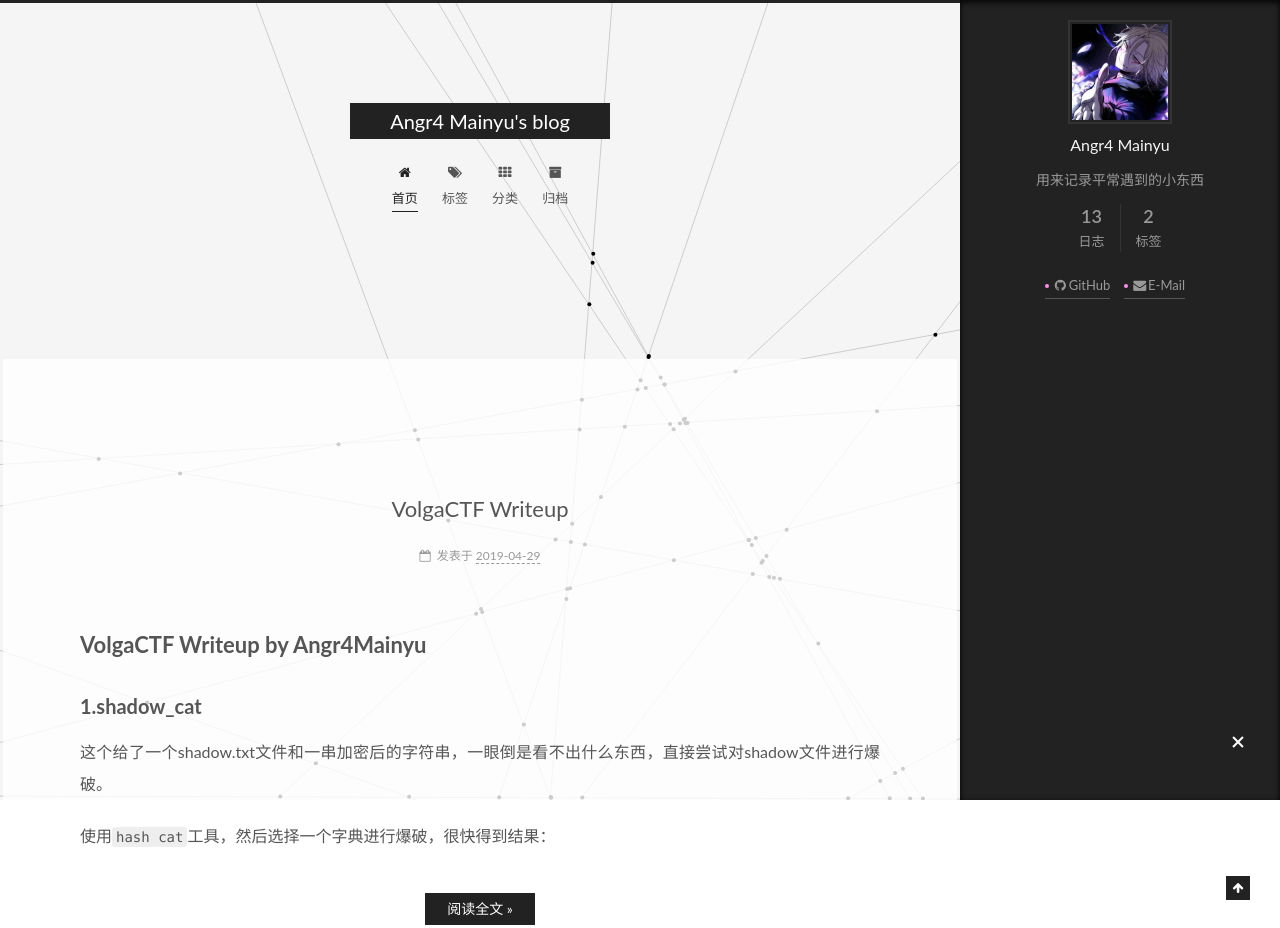
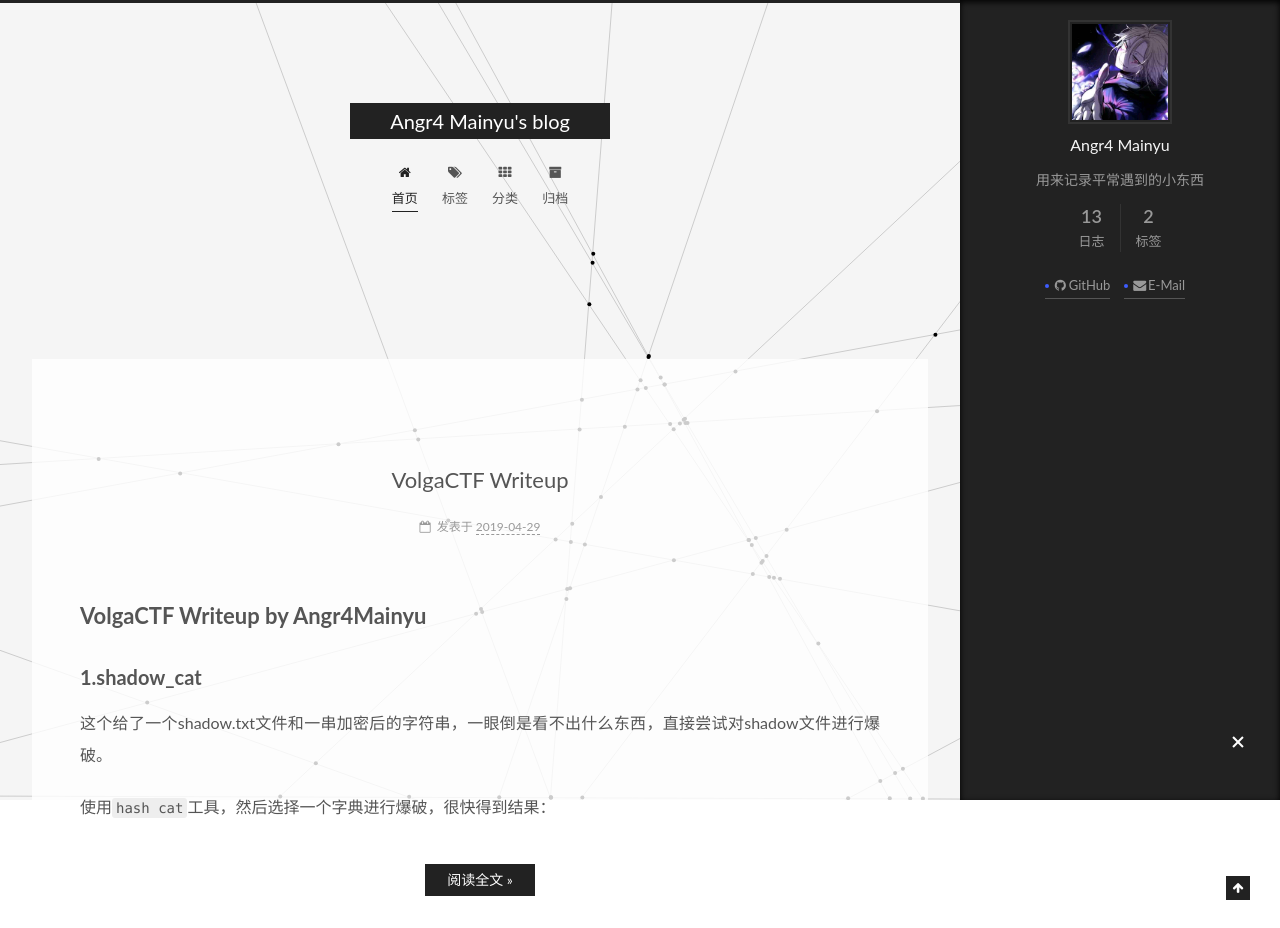
Before and after one commit to Angr4Mainyu/Angr4Mainyu.github.io, a plain HTML site: page index.html in a window 1280 px wide. Shown: the top 928 px of the page. Drawn offline with nearby package versions, Linux system fonts and the light colour scheme; some packages are replaced by stand-ins of ours; a script that the page names is missing.

Commit message:
Site updated: 2019-04-29 16:16:19

```diff
--- a/css/main.css
+++ b/css/main.css
@@ -1771,7 +1771,7 @@ pre .javascript .function {
   width: 4px;
   height: 4px;
   border-radius: 50%;
-  background: #ff8cf0;
+  background: #3e5dff;
 }
 .feed-link,
 .chat {
@@ -2494,7 +2494,7 @@ embed {
 }
 .main-inner {
   margin-top: 60px;
-  padding: 8%;
+  padding: 5%;
   background: rgba(255,255,255,0.8);
   min-height: 500px;
 }
```
